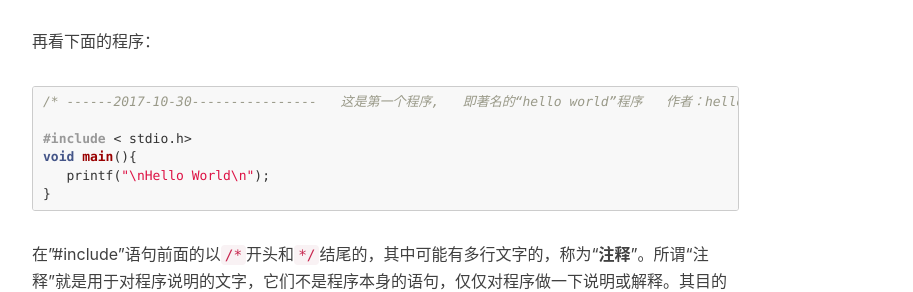
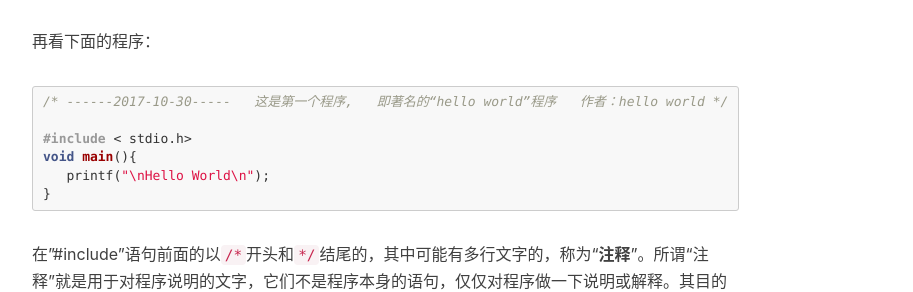
Before and after one commit to xuepro/xuepro.github.io, a Jekyll site: the page built from _posts/2017-10-30-1. C语言教程-第一个程序.md, in a window 1280 px wide and 900 px high, scrolled down 2584 px. Shown: the part 166-458 px from the top of the window, without its empty margins (233-1146 px from the left). Built offline with Jekyll 4.4.1, drawn with Linux system fonts in a browser that asks for light colours; nearby versions of some CDN libraries; comment, search, counter and statistics services are not loaded.

Commit message:
Update 2017-10-30-1. C语言教程-第一个程序.md

````diff
--- a/_posts/2017-10-30-1. C语言教程-第一个程序.md
+++ b/_posts/2017-10-30-1. C语言教程-第一个程序.md
@@ -86,8 +86,9 @@
 ```
 
 再看下面的程序：
-```c
-/* ------2017-10-30----------------
+
+```cpp
+/* ------2017-10-30-----
    这是第一个程序,
 
    即著名的“hello world”程序
````
